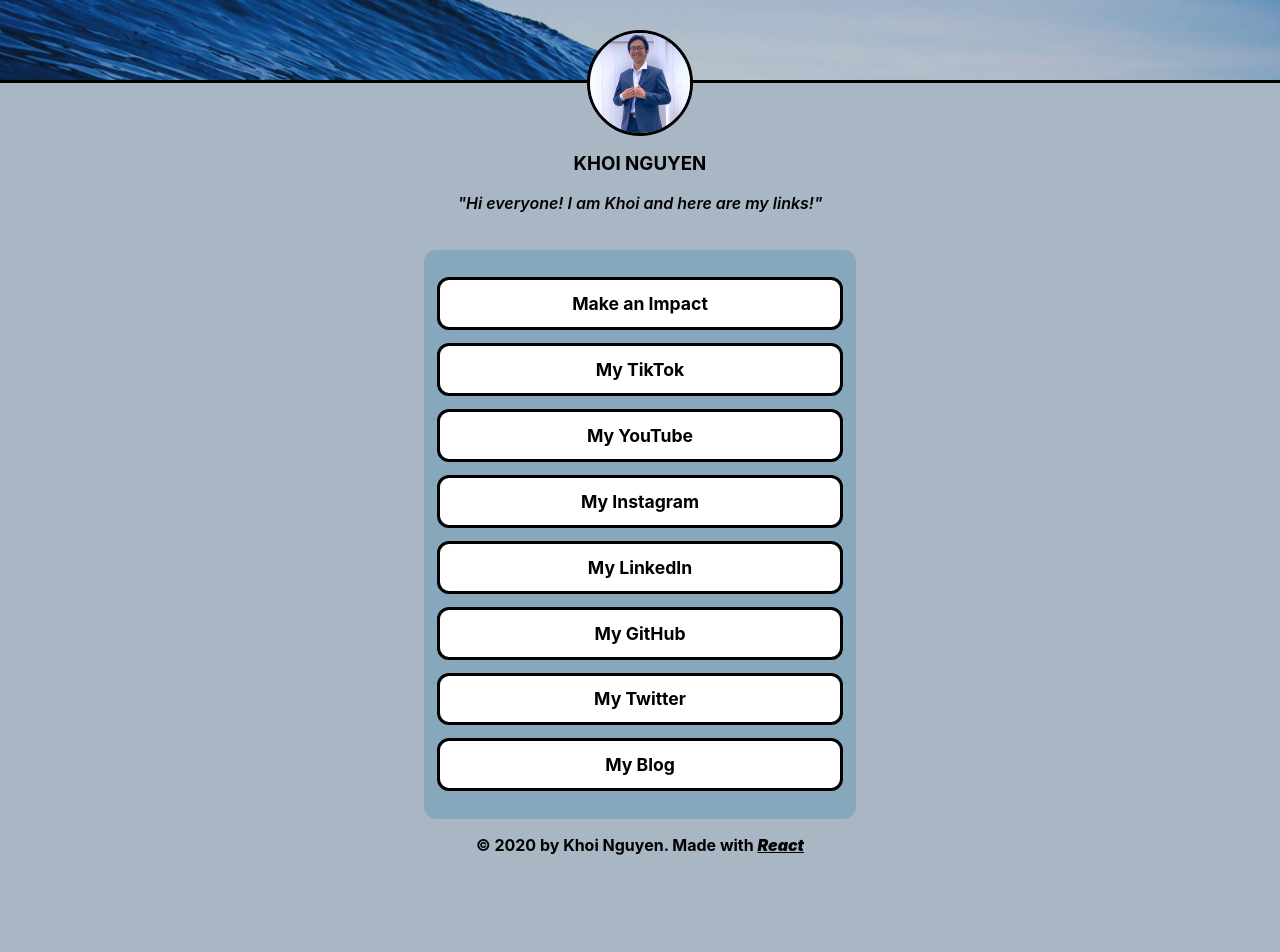
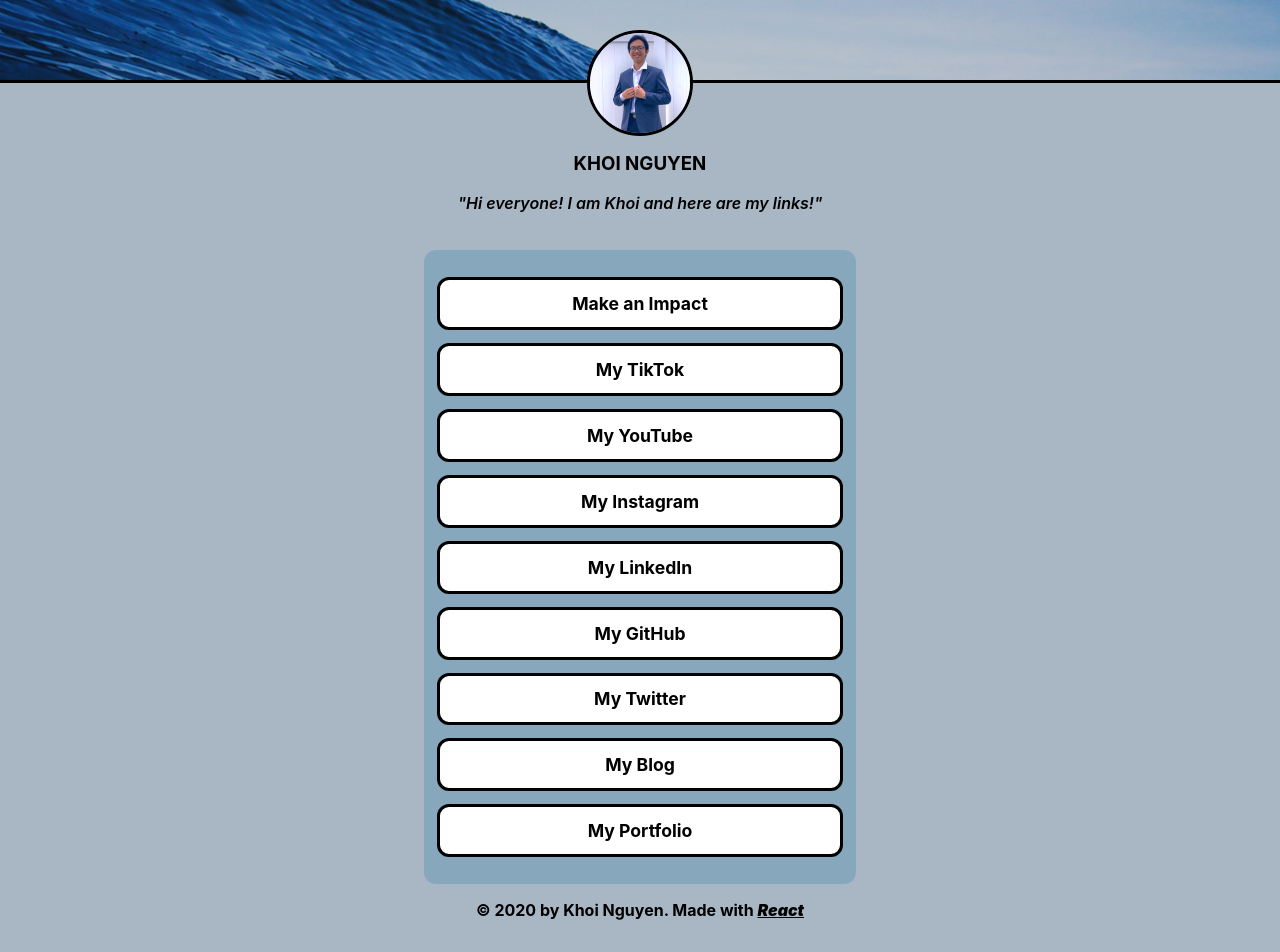
Before and after one commit to KhoiUna/khoilinks, a React (Create React App) app: page / in a window 1280 px wide. Shown: the top 952 px of the page. Before the commit the page ends 893 px from the top, so only its background shows below. Built offline with nearby package versions, Linux system fonts and the light colour scheme.

Commit message:
Update Links.js

```diff
--- a/src/components/Links.js
+++ b/src/components/Links.js
@@ -9,6 +9,7 @@ const myLinks = [
   "My GitHub",
   "My Twitter",
   "My Blog",
+  "My Portfolio"
 ];
 const url = [
   "https://sharethemeal.org/donate",
@@ -18,7 +19,8 @@ const url = [
   "https://www.linkedin.com/in/khoiuna",
   "https://github.com/KhoiUna",
   "https://twitter.com/KhoiUna",
-  "https://khoiblog.super.site/",
+  "https://blog.khoiuna.info/",
+  "https://www.khoiuna.info/"
 ];
 
 class Links extends React.Component {
```
